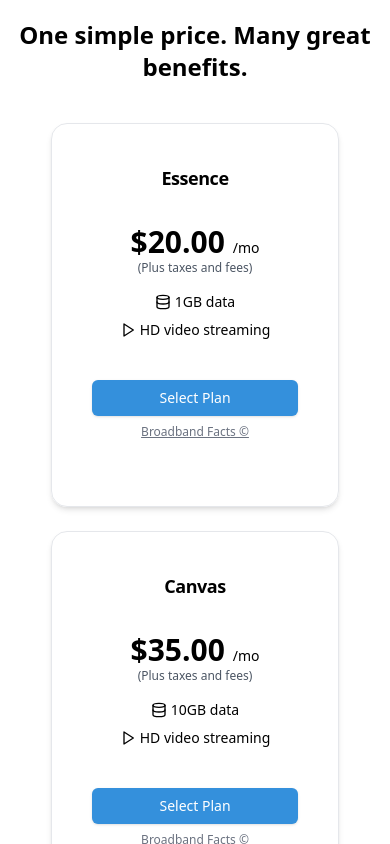
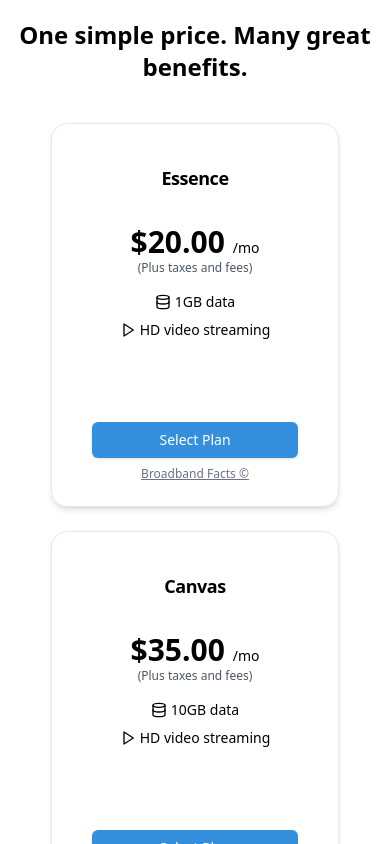
Before and after one commit to shivam121q1/artist-, a Next.js app: page / in a window 390 px wide. Shown: the part 2140-2984 px from the top of the page. Built offline with nearby package versions, Linux system fonts and the light colour scheme.

Commit message:
Some Changes

```diff
--- a/src/app/page.tsx
+++ b/src/app/page.tsx
@@ -64,7 +64,7 @@ function HomeComponent() {
 
         {/* Display brand name */}
         <div className="mt-10">
-          <h2 className="text-2xl md:text-3xl font-bold text-center">{brandName}</h2>
+          <h2 className="text-2xl md:text-3xl font-bold text-center">@Info {brandName}</h2>
         </div>
       </div>
     </div>
--- a/src/components/HeroSection/HeroSection.tsx
+++ b/src/components/HeroSection/HeroSection.tsx
@@ -1,4 +1,5 @@
 import { Button } from "@/components/ui/button";
+import { formatText } from "@/utils/function";
 
 interface HeroSectionProps {
   tagLine: string;
@@ -24,9 +25,11 @@ export default function HeroSection({ tagLine, brandName }: HeroSectionProps) {
           <h1 className="text-3xl sm:text-4xl md:text-5xl font-bold leading-tight">
             {brandName}
           </h1>
-          <h3 className="text-lg sm:text-xl md:text-2xl font-semibold">
-            {tagLine}
-          </h3>
+          {tagLine && ( // Render only if tagLine exists
+            <h3 className="text-lg sm:text-xl md:text-2xl font-semibold">
+              {formatText(tagLine)}
+            </h3>
+          )}
           <Button className="bg-red-500 text-white px-6 py-3 sm:px-4 sm:py-2 font-semibold rounded-lg hover:bg-red-600">
             Upcoming Event
           </Button>
--- a/src/components/cardPlan/cardPlan.tsx
+++ b/src/components/cardPlan/cardPlan.tsx
@@ -12,12 +12,12 @@ interface CrazyForYouPlanCardProps {
 
 export default function CrazyForYouPlanCard({ title, price, duration, description, features }: CrazyForYouPlanCardProps) {
   return (
-    <div className="flex justify-center items-center ">
-      <Card className="w-72 p-4 rounded-2xl shadow-md h-96">
+    <div className="flex justify-center items-center">
+      <Card className="w-72 p-4 rounded-2xl shadow-md h-96 flex flex-col">
         <CardHeader className="text-center">
           <CardTitle className="text-lg font-bold">{title}</CardTitle>
         </CardHeader>
-        <CardContent className="text-center">
+        <CardContent className="text-center flex-grow">
           <p className="text-3xl font-extrabold mt-2">
             {price} <span className="text-sm font-normal">{duration}</span>
           </p>
@@ -32,7 +32,9 @@ export default function CrazyForYouPlanCard({ title, price, duration, descriptio
             ))}
           </div>
         </CardContent>
-        <CardFooter className="flex flex-col items-center space-y-2 mt-4">
+
+        {/* Push Footer to the Bottom */}
+        <CardFooter className="mt-auto flex flex-col items-center space-y-2 pb-2">
           <Button className="w-full bg-black bg-primary text-white hover:bg-gray-800">Select Plan</Button>
           <p className="text-xs text-gray-500 underline">Broadband Facts ©</p>
         </CardFooter>
--- a/src/components/navbar/navbar.tsx
+++ b/src/components/navbar/navbar.tsx
@@ -15,10 +15,10 @@ export default function Navbar({title,logoUrl}:NavbarProps) {
     <nav className="p-4 border-b-2 border-blue-500 mx-10">
       <div className="flex justify-between items-center">
         {/* Brand */}
-        <div className="flex gap-2 items-center justify-center">
+        <div className="flex gap-2 items-center justify-center w-30">
           {logoUrl && <Image
-            height={40}
-            width={80}
+            height={100}
+            width={100}
             src={logoUrl}
             alt="logo"
           />}
--- /dev/null
+++ b/src/utils/function.ts
@@ -0,0 +1,3 @@
+export  function formatText(text: string): string {
+    return text.startsWith('"') && text.endsWith('"') ? text.slice(1, -1) : text;
+}
```
